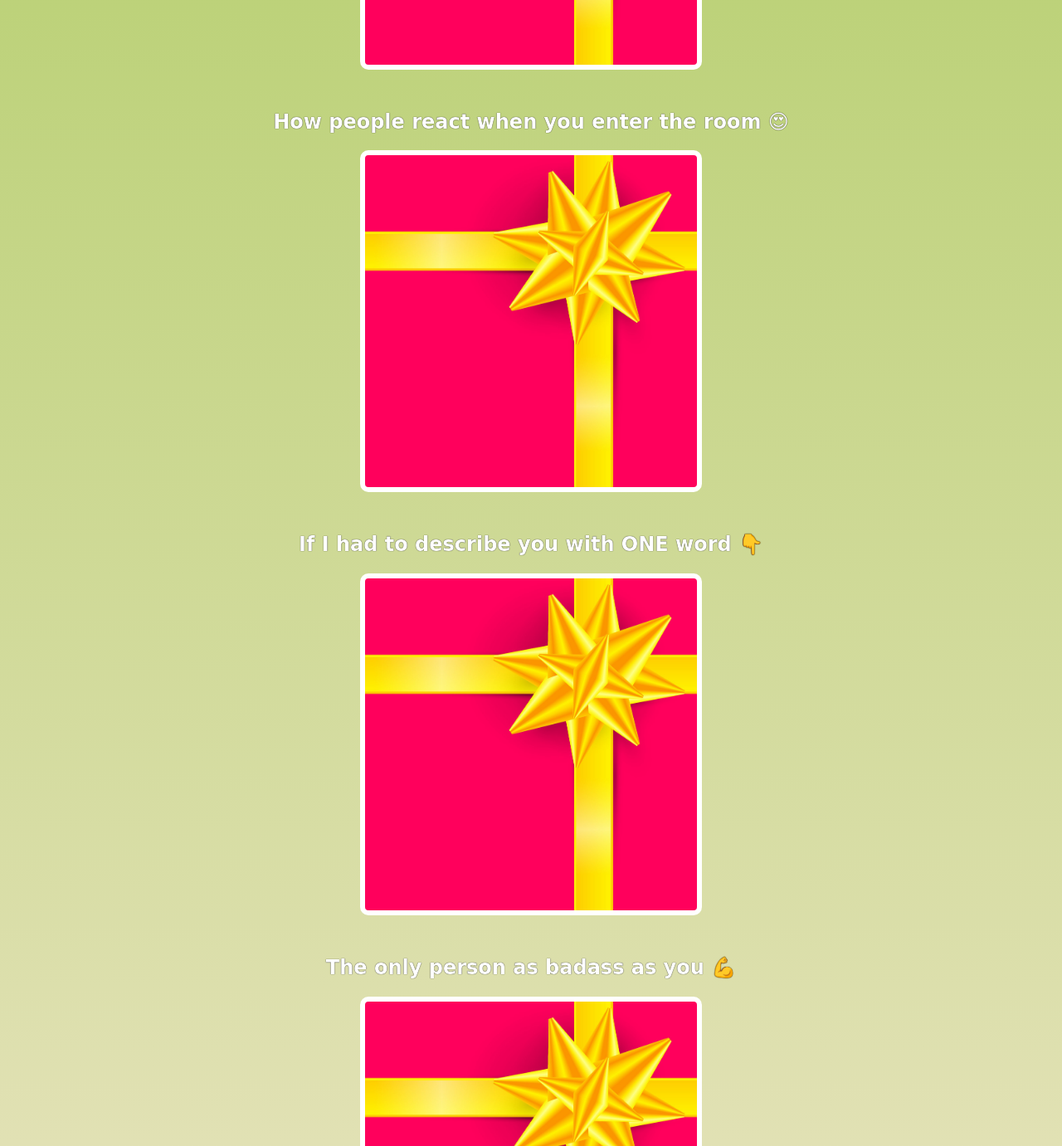
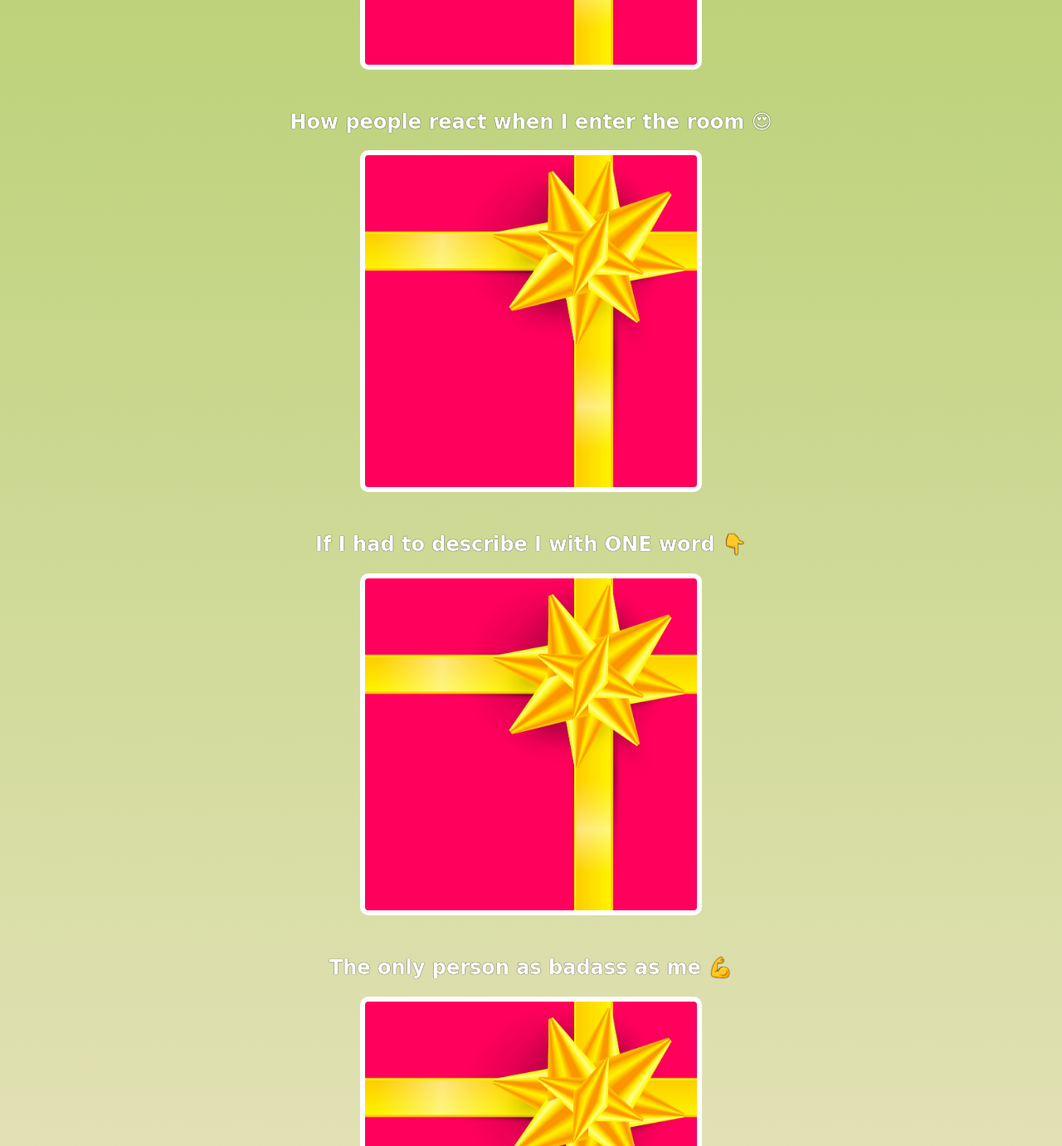
Before and after one commit to KirilTasev/rodendenska-cestitka, a website built with Vite: page index.html in a window 1280 px wide. Shown: the part 820-2201 px from the top of the page at 83% size. Built offline with nearby package versions, Linux system fonts and the light colour scheme; a web font is replaced by a local one.

Commit message:
Update index.html

```diff
--- a/index.html
+++ b/index.html
@@ -20,17 +20,17 @@
         </div>
 
         <div class="gift-section">
-            <h2 class="gift-title">How people react when you enter the room 😍</h2>
+            <h2 class="gift-title">How people react when I enter the room 😍</h2>
             <div class="gift-img" id="gift-img-hot"></div>
         </div>
 
         <div class="gift-section">
-            <h2 class="gift-title">If I had to describe you with ONE word 👇</h2>
+            <h2 class="gift-title">If I had to describe I with ONE word 👇</h2>
             <div class="gift-img" id="gift-img-genius"></div>
         </div>
 
         <div class="gift-section">
-            <h2 class="gift-title">The only person as badass as you 💪</h2>
+            <h2 class="gift-title">The only person as badass as me 💪</h2>
             <div class="gift-img" id="gift-img-badass"></div>
         </div>
 
```
